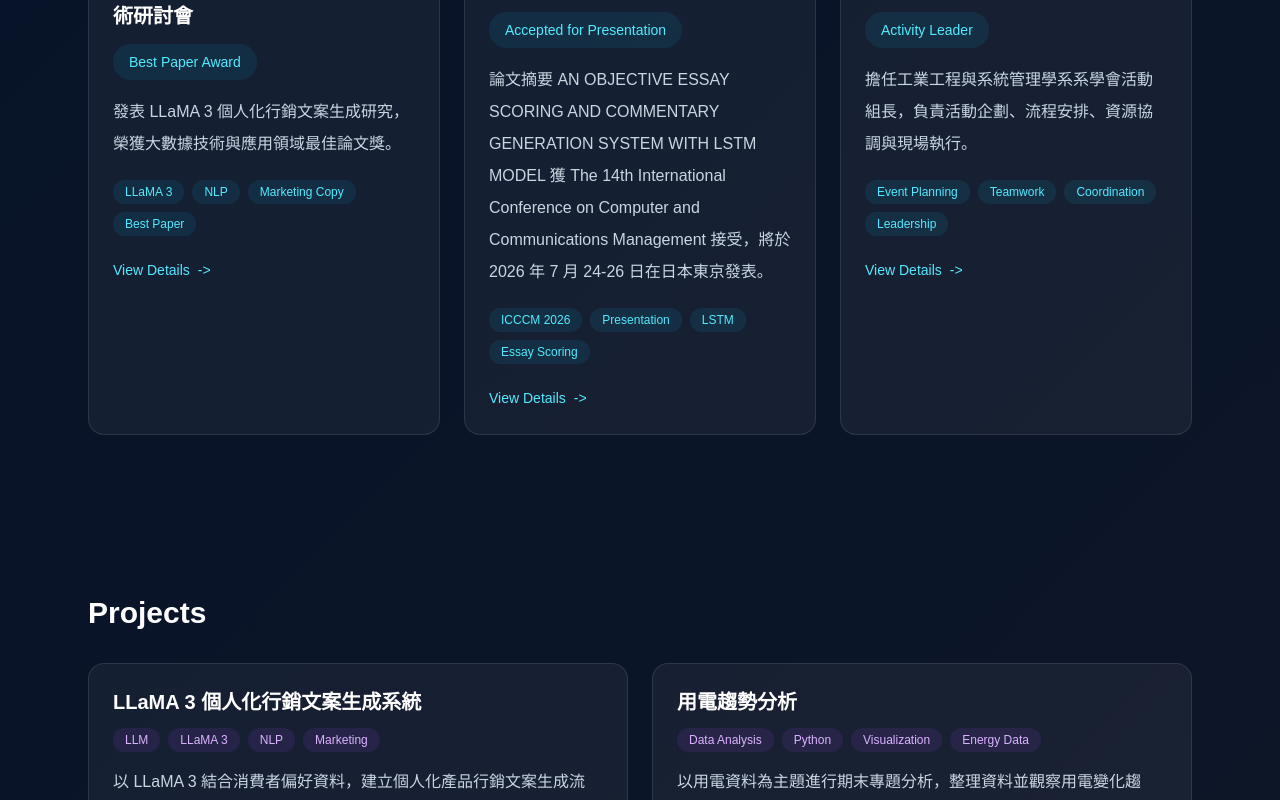
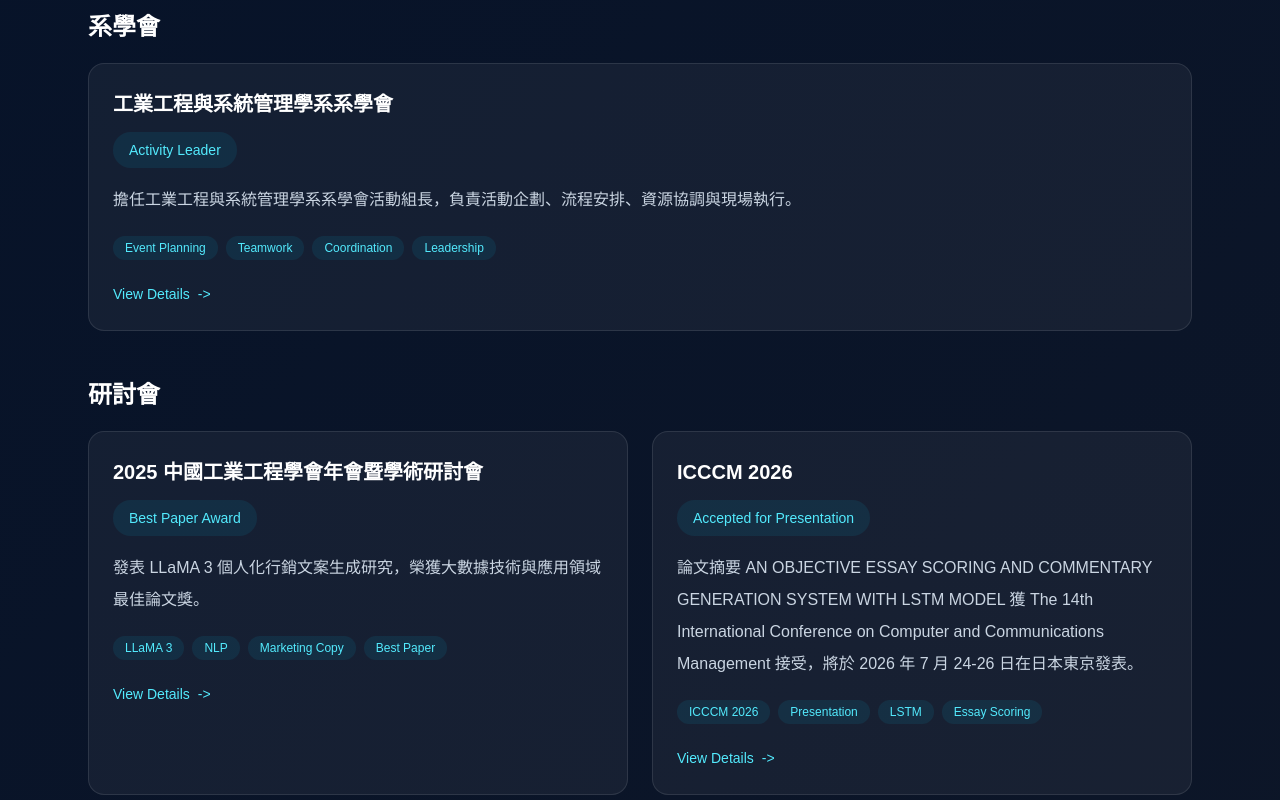
Before and after one commit to brian-kai/my-portfolio, a Next.js app: page / in a window 1280 px wide. Shown: the part 3420-4220 px from the top of the page. Built offline with nearby package versions, Linux system fonts and the light colour scheme.

Commit message:
update portfolio

```diff
--- a/app/page.tsx
+++ b/app/page.tsx
@@ -83,18 +83,18 @@ const certificates = [
 
 const experiences = [
   {
+    title: "國科會研究計畫助理",
+    meta: "以 LLaMA 3 模型與 Myers 演算法進行程式碼版本差異註解生成模式",
+    badge: "Research Assistant",
+    description:
+      "協助研究流程規劃、程式碼版本差異資料整理與模型應用，支援以 LLaMA 3 產生程式碼變更註解的研究工作。",
+  },
+  {
     title: "逢甲大學課程助教",
     meta: "資料庫設計、決策與數據分析｜113-2、114-1、114-2 學期",
     badge: "Teaching Assistant",
     description:
       "協助課程教學、作業討論與學生問題釐清，內容涵蓋資料庫設計、SQL 操作、資料整理、分析流程與決策應用。",
-  },
-  {
-    title: "國科會研究計畫助理",
-    meta: "以 LLaMA 3 模型與 Myers 演算法進行程式碼版本差異註解生成模式",
-    badge: "Research Assistant",
-    description:
-      "協助研究流程規劃、程式碼版本差異資料整理與模型應用，支援以 LLaMA 3 產生程式碼變更註解的研究工作。",
   },
   {
     title: "國中補習班理化助教",
@@ -364,6 +364,7 @@ export default function Home() {
       <section id="experience" className="mx-auto max-w-6xl px-6 py-20">
         <h2 className="mb-8 text-3xl font-bold">Experience</h2>
 
+        <h3 className="mb-5 text-2xl font-semibold">工作經驗</h3>
         <div className="grid gap-6">
           {experiences.map((experience) => (
             <article
@@ -390,8 +391,53 @@ export default function Home() {
           ))}
         </div>
 
-        <div className="mt-8 grid gap-6 lg:grid-cols-3">
-          {highlights.map((highlight) => (
+        <h3 className="mb-5 mt-12 text-2xl font-semibold">系學會</h3>
+        <div className="grid gap-6">
+          {highlights
+            .filter((highlight) => highlight.href === "/student-association")
+            .map((highlight) => (
+              <Link
+                key={highlight.title}
+                href={highlight.href}
+                className="group block rounded-2xl border border-white/10 bg-white/5 p-6 transition hover:-translate-y-1 hover:border-cyan-300/40 hover:bg-white/10 focus:outline-none focus:ring-2 focus:ring-cyan-300/70"
+              >
+                <div className="mb-4 flex flex-col items-start gap-3">
+                  <h3 className="text-xl font-semibold leading-8">
+                    {highlight.title}
+                  </h3>
+                  <span className="w-fit rounded-full bg-cyan-500/10 px-4 py-2 text-sm text-cyan-300">
+                    {highlight.badge}
+                  </span>
+                </div>
+
+                <p className="leading-8 text-slate-300">
+                  {highlight.description}
+                </p>
+
+                <div className="mt-5 flex flex-wrap gap-2">
+                  {highlight.tags.map((tag) => (
+                    <span
+                      key={tag}
+                      className="rounded-full bg-cyan-500/10 px-3 py-1 text-xs text-cyan-300"
+                    >
+                      {tag}
+                    </span>
+                  ))}
+                </div>
+
+                <div className="mt-6 inline-flex items-center gap-2 text-sm font-medium text-cyan-300 transition group-hover:text-cyan-200">
+                  View Details
+                  <span aria-hidden="true">-&gt;</span>
+                </div>
+              </Link>
+            ))}
+        </div>
+
+        <h3 className="mb-5 mt-12 text-2xl font-semibold">研討會</h3>
+        <div className="grid gap-6 md:grid-cols-2">
+          {highlights
+            .filter((highlight) => highlight.href !== "/student-association")
+            .map((highlight) => (
             <Link
               key={highlight.title}
               href={highlight.href}
@@ -426,7 +472,7 @@ export default function Home() {
                 <span aria-hidden="true">-&gt;</span>
               </div>
             </Link>
-          ))}
+            ))}
         </div>
       </section>
 
```
